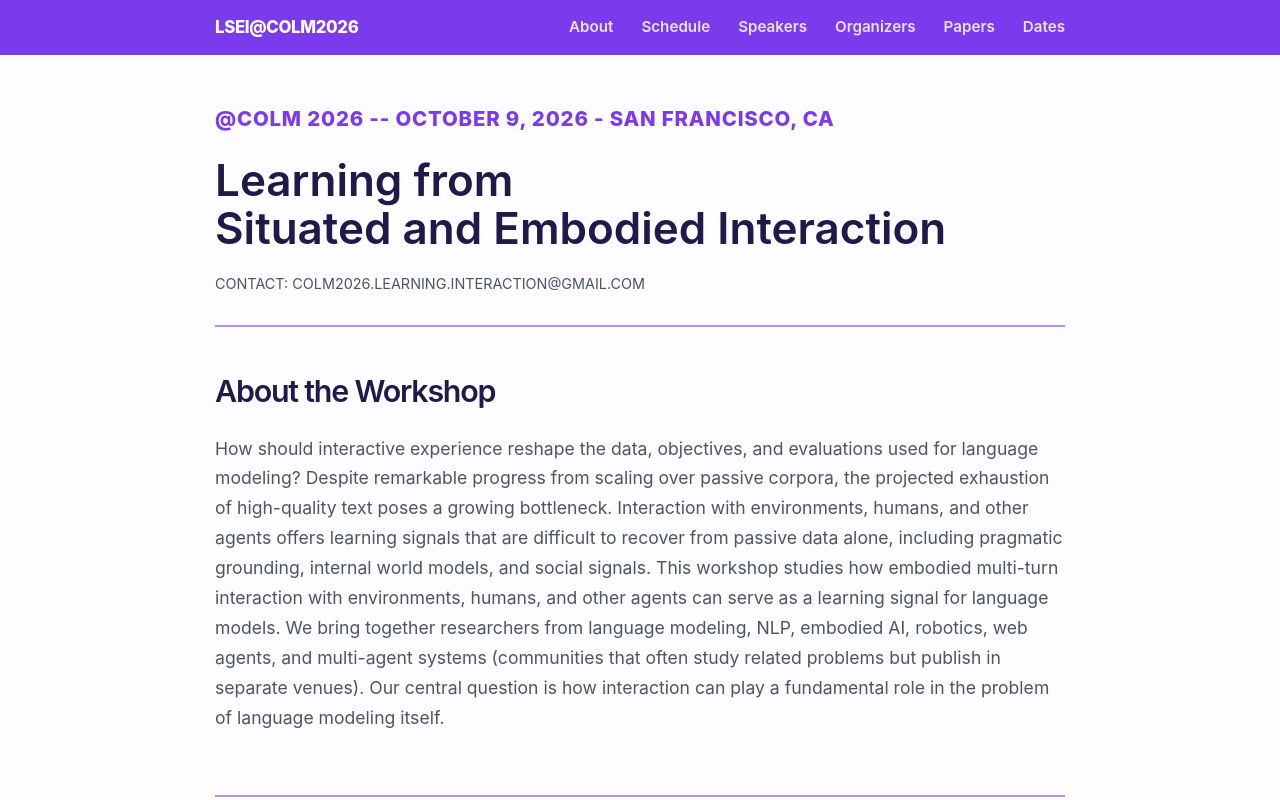
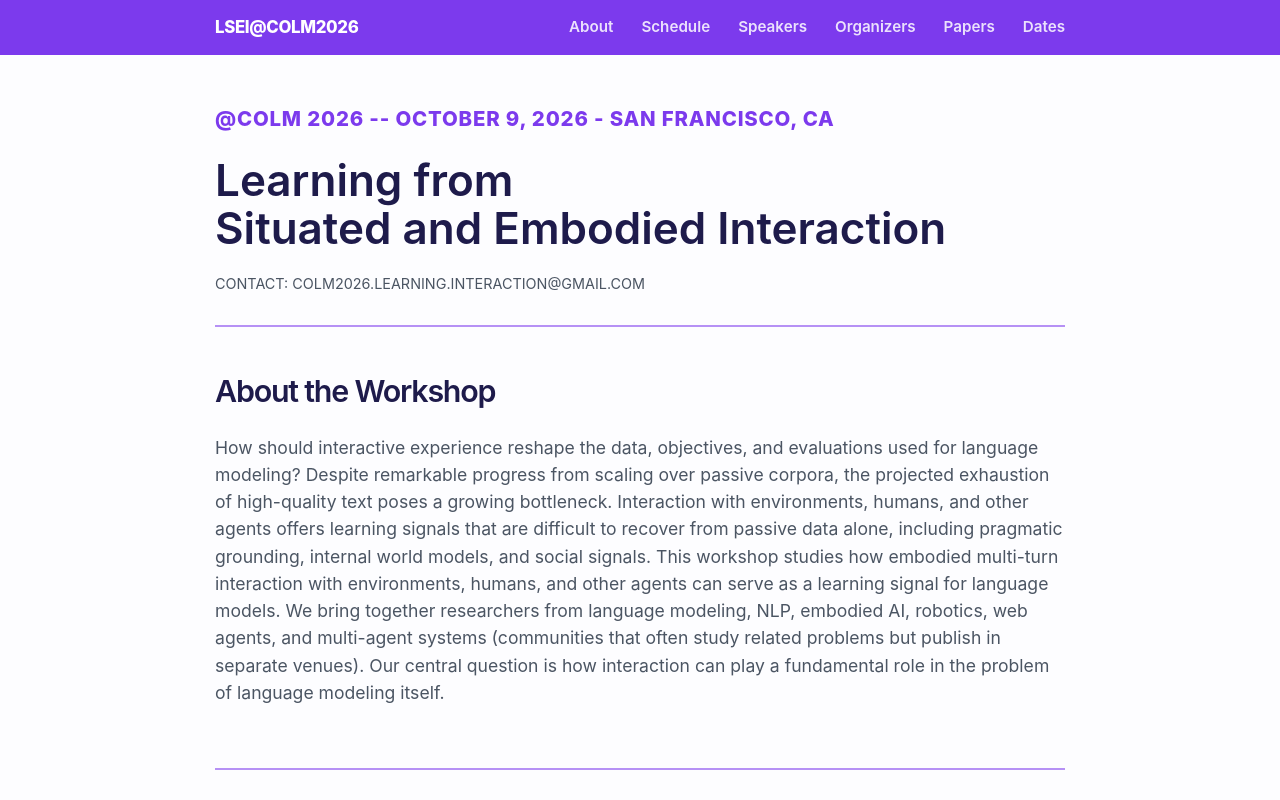
Before and after one commit to learning-situated-interaction/learning-situated-interaction.github.io, a React (Vite) app: page / in a window 1280 px wide. Shown: the top 800 px of the page. Built offline with nearby package versions, Linux system fonts and the light colour scheme.

Commit message:
Tighten About paragraph line height
Co-Authored-By: Claude Opus 5.5 <noreply@anthropic.com>

```diff
--- a/src/styles.css
+++ b/src/styles.css
@@ -288,7 +288,7 @@ a.logistics-item:hover {
   max-width: 850px;
   color: var(--muted);
   margin: 0 auto;
-  line-height: 1.7;
+  line-height: 1.55;
 }
 
 .topics-list {
```
